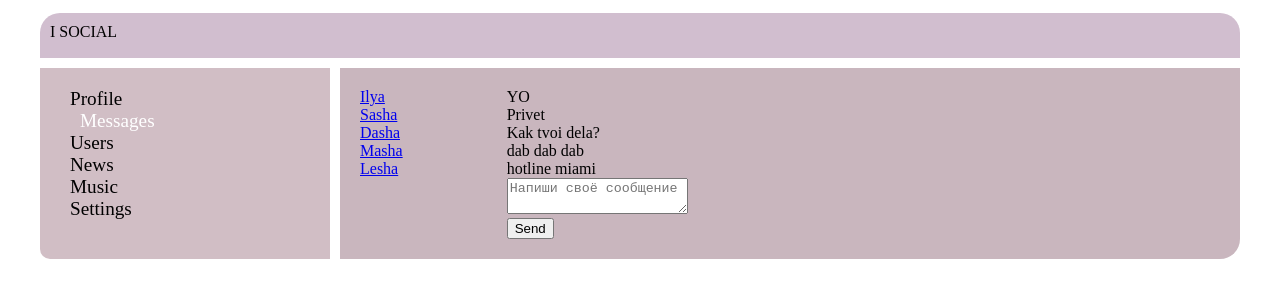
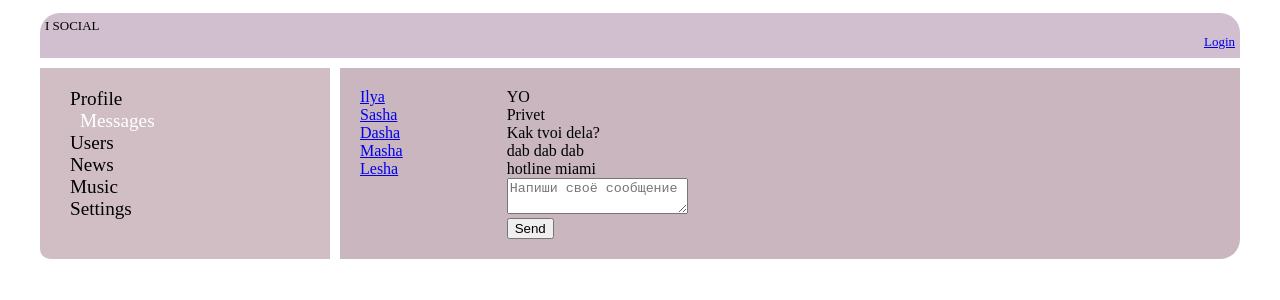
Before and after one commit to AirMous3/social, a React (Create React App) app: page /dialogs in a window 1280 px wide. Shown: the top 300 px of the page. Built offline with nearby package versions, Linux system fonts and the light colour scheme; no server answers.

Commit message:
added login

```diff
--- a/src/App.tsx
+++ b/src/App.tsx
@@ -1,7 +1,6 @@
 import React from 'react';
 import {Route} from 'react-router-dom';
 import './App.css';
-import Header from "./components/Header/Header";
 import NavBar from "./components/NavBar/NavBar";
 import News from "./components/News/News";
 import Music from "./components/Music/Music";
@@ -9,6 +8,8 @@ import Settings from "./components/Settings/Settings";
 import {DialogsContainer} from "./components/Dialogs/DialogsContainer";
 import {UsersContainer} from "./components/Users/UsersContainer";
 import ProfileContainer from './components/Profile/ProfileContainer';
+import { HeaderContainer } from './components/Header/HeaderContainer';
+
 
 
 
@@ -18,7 +19,7 @@ function App() {
     return (
 
         <div className={'app-wrapper'}>
-            <Header/>
+            <HeaderContainer  />
             <NavBar/>
             <div className={'app-wrapper-content'}>
                 <Route path={"/dialogs"}
--- a/src/components/Header/Header.module.css
+++ b/src/components/Header/Header.module.css
@@ -1,11 +1,18 @@
 .header {
+    font-size: small;
     grid-area: header;
     background-color: #D1BECF;
     border-top-right-radius: 20px;
     border-top-left-radius: 20px;
+    padding: 5px;
     margin-top: 5px;
     margin-bottom: 10px;
-    padding: 10px;
     font-family: DPix_8pt;
 
 }
+
+.login {
+    font-size: small;
+    display: flex;
+    justify-content: flex-end;
+}
--- a/src/components/Header/Header.tsx
+++ b/src/components/Header/Header.tsx
@@ -1,10 +1,23 @@
 import React from 'react';
+import {NavLink} from 'react-router-dom';
 import s from './Header.module.css'
 
-function Header () {
-    return <header className={s.header}>
-        <div>I SOCIAL</div>
-    </header>
+type PropsType = {
+    login: string
+    isAuth: boolean
+    setAuthUserData: (userId: number, email: string, login: string) => void
+}
+
+function Header(props: PropsType) {
+    return (
+        <header className={s.header}>
+            <div>I SOCIAL</div>
+            <div className={s.login}>
+
+                {props.isAuth ? props.login : <NavLink to={'/login'}> Login</NavLink> }
+            </div>
+        </header>
+    )
 }
 
 export default Header
--- /dev/null
+++ b/src/components/Header/HeaderContainer.tsx
@@ -0,0 +1,50 @@
+import React from 'react';
+import Header from "./Header";
+import {connect} from "react-redux";
+import {AppStoreType} from "../../redux/reduxStore";
+import {setAuthUserData} from "../../redux/authReducer";
+import axios from "axios";
+
+type MapStateToPropsType = {
+    login: string
+    isAuth: boolean
+
+}
+type MapDispatchToProps = {
+    setAuthUserData: (userId: number, email: string, login: string) => void
+}
+
+type PropsType = MapStateToPropsType & MapDispatchToProps
+
+class HeaderContainerC extends React.Component<PropsType> {
+
+    componentDidMount() {
+
+        axios.get(`https://social-network.samuraijs.com/api/1.0/auth/me`,{
+            withCredentials: true
+        })
+            .then(response => {
+                debugger
+                if(response.data.resultCode === 0){
+                    let {id, email, login} = response.data.data
+                    this.props.setAuthUserData(id, email , login)
+                }
+
+        })
+    }
+
+    render() {
+        return(
+            <Header {...this.props} />
+        )
+    }
+}
+
+const mapStateToProps = (state: AppStoreType):MapStateToPropsType => {
+    return {
+        login: state.auth.data.login,
+        isAuth: state.auth.isAuth
+    }
+}
+
+export const HeaderContainer =  connect(mapStateToProps, {setAuthUserData})(HeaderContainerC)
--- a/src/components/Profile/ProfileInfo/ProfileInfo.module.css
+++ b/src/components/Profile/ProfileInfo/ProfileInfo.module.css
@@ -4,8 +4,8 @@
 }
 
 .image {
-    height: 125px;
-    border-radius: 40px;
+    height: 200px;
+    border-radius: 50%;
     margin-bottom: 50px;
     margin-top: 50px;
     margin-left: 20px;
@@ -13,6 +13,7 @@
 }
 
 .text {
+
     margin-top: 50px;
     padding: 10px;
     font-size: large;
--- a/src/components/Profile/ProfileInfo/ProfileInfo.tsx
+++ b/src/components/Profile/ProfileInfo/ProfileInfo.tsx
@@ -2,6 +2,7 @@ import React from "react";
 import s from "./ProfileInfo.module.css"
 import {ProfileType} from "../../../redux/profileReducer";
 import {Preloader} from "../../common/Preloader/Preloader";
+import userPhoto from "./../../../images/user.png"
 
 type ProfileInfoType = {
     profile: ProfileType
@@ -16,7 +17,7 @@ function ProfileInfo(props: ProfileInfoType) {
     let contact = props.profile.contacts
     return <div className={s.container}>
 
-        <img className={s.image} src={props.profile.photos.large}/>
+        <img className={s.image} src={props.profile.photos.large === null ? userPhoto : props.profile.photos.large }/>
         <div className={s.text}>
             <div>status: {props.profile.aboutMe} </div>
             <div>fullName: {props.profile.fullName} </div>
@@ -25,7 +26,6 @@ function ProfileInfo(props: ProfileInfoType) {
             <div>twitter: {contact.twitter}</div>
             <div>mainLink: {contact.mainLink}</div>
             <div>github: {contact.github}</div>
-
         </div>
 
 
--- a/src/redux/UsersReducer.ts
+++ b/src/redux/UsersReducer.ts
@@ -45,7 +45,7 @@ let initialState = {
 }
 
 
-export const UsersReducer = (state: initialStateType = initialState, action: ActionsUsersReducerType): initialStateType => {
+export const usersReducer = (state: initialStateType = initialState, action: ActionsUsersReducerType): initialStateType => {
     switch (action.type) {
         case "FOLLOW":
             return {...state, users: state.users.map(u => u.id === action.userID ? {...u, follow: true} : u)}
--- /dev/null
+++ b/src/redux/authReducer.ts
@@ -0,0 +1,42 @@
+export type ActionsAuthReducerType = ReturnType<typeof setAuthUserData>
+
+
+
+
+export type initialStateType = {
+    // resultCode: number,
+    // messages: [],
+    data: {
+        id: number,
+        email: string,
+        login: string
+    },
+    isAuth: boolean
+}
+
+
+let initialState = {
+    data: {
+        id: null as number | null,
+        email: null as string | null,
+        login: null as string | null
+    },
+    isAuth: false
+} as  initialStateType
+
+
+export const authReducer = (state: initialStateType = initialState, action:ActionsAuthReducerType ): initialStateType => {
+    switch (action.type) {
+        case "SET-AUTH-USER-DATA":
+            return {
+                ...state,
+                data: {...action.data},
+                isAuth: true
+            }
+        default:
+            return state
+    }
+
+}
+
+export const setAuthUserData = (id: number, email: string, login: string) => ({type: "SET-AUTH-USER-DATA", data: {id,email,login}}) as const
--- a/src/redux/reduxStore.ts
+++ b/src/redux/reduxStore.ts
@@ -1,7 +1,9 @@
 import {combineReducers, createStore, Store} from "redux";
 import dialogsReducer from "./dialogsReducer";
 import profileReducer from "./profileReducer";
-import {UsersReducer} from "./UsersReducer";
+import { usersReducer } from "./UsersReducer";
+import {authReducer} from "./authReducer";
+
 
 
 
@@ -11,7 +13,8 @@ let rootReducer = combineReducers(
     {
        dialogsPage: dialogsReducer,
        profilePage: profileReducer,
-        usersPage: UsersReducer
+        usersPage: usersReducer,
+        auth: authReducer
     }
 )
 
```
Also changed, not shown: src/components/Users/UsersContainer.tsx (+0 -22 lines), src/redux/store.ts (deleted, +0 -59 lines).
